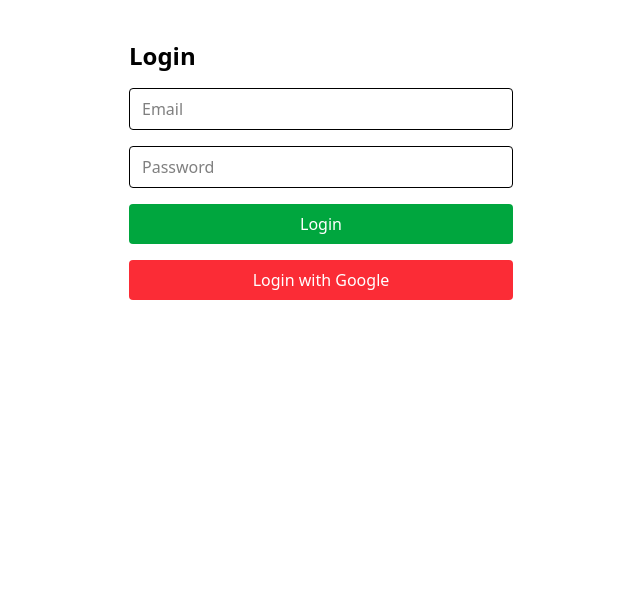
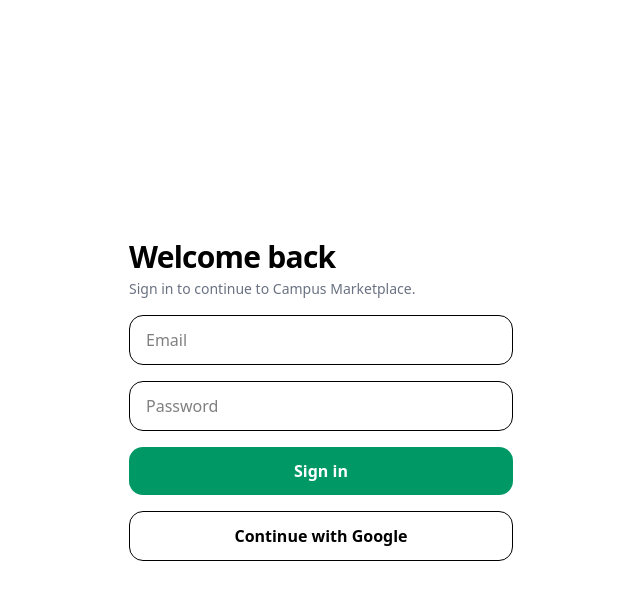
Before and after one commit to Ayray23/Student-to-student-marketplace, a Next.js app: page /auth/login in a window 1280 px wide. Shown: the top 600 px of the page, without its empty margins (319-959 px from the left). Built offline with nearby package versions, Linux system fonts and the light colour scheme; no server answers.

Commit message:
fix: harden Supabase runtime configuration and auth flow

```diff
--- a/src/app/auth/login/page.tsx
+++ b/src/app/auth/login/page.tsx
@@ -1,56 +1,92 @@
 "use client";
 
-import { useState } from "react";
+import React, { useState } from "react";
 import { createClient } from "@/utils/supabase/client";
-
-const supabase = createClient();
-
-
-import React from "react";
 
 export default function LoginPage() {
   const [email, setEmail] = useState("");
   const [password, setPassword] = useState("");
 
   const handleLogin = async () => {
-    const { error } = await supabase.auth.signInWithPassword({ email, password });
+    try {
+      const supabase = createClient();
+      const { error } = await supabase.auth.signInWithPassword({
+        email,
+        password,
+      });
+
       if (error) alert("Login failed: " + error.message);
+    } catch (error) {
+      alert(
+        error instanceof Error
+          ? error.message
+          : "Supabase is not configured."
+      );
+    }
   };
 
   const handleGoogleLogin = async () => {
-    await supabase.auth.signInWithOAuth({
+    try {
+      const supabase = createClient();
+      const redirectTo = `${window.location.origin}/auth/callback`;
+
+      const { error } = await supabase.auth.signInWithOAuth({
         provider: "google",
-      options: { redirectTo: "http://localhost:3000/auth/callback" },
+        options: { redirectTo },
       });
+
+      if (error) alert("Google login failed: " + error.message);
+    } catch (error) {
+      alert(
+        error instanceof Error
+          ? error.message
+          : "Supabase is not configured."
+      );
+    }
   };
 
   return (
-    <div className="flex flex-col gap-4 max-w-sm mx-auto mt-10">
-      <h1 className="text-2xl font-bold">Login</h1>
+    <main className="flex min-h-screen items-center justify-center px-6 py-12">
+      <div className="flex w-full max-w-sm flex-col gap-4">
+        <div>
+          <h1 className="text-3xl font-bold tracking-tight">Welcome back</h1>
+          <p className="mt-1 text-sm text-muted-foreground">
+            Sign in to continue to Campus Marketplace.
+          </p>
+        </div>
+
         <input
           type="email"
+          value={email}
           placeholder="Email"
-        className="border px-3 py-2 rounded"
+          autoComplete="email"
+          className="rounded-xl border px-4 py-3 outline-none transition focus:ring-2 focus:ring-emerald-500"
           onChange={(e) => setEmail(e.target.value)}
         />
+
         <input
           type="password"
+          value={password}
           placeholder="Password"
-        className="border px-3 py-2 rounded"
+          autoComplete="current-password"
+          className="rounded-xl border px-4 py-3 outline-none transition focus:ring-2 focus:ring-emerald-500"
           onChange={(e) => setPassword(e.target.value)}
         />
+
         <button
           onClick={handleLogin}
-        className="bg-green-600 text-white px-4 py-2 rounded"
+          className="rounded-xl bg-emerald-600 px-4 py-3 font-semibold text-white transition hover:bg-emerald-700 active:scale-[0.99]"
         >
-        Login
+          Sign in
         </button>
+
         <button
           onClick={handleGoogleLogin}
-        className="bg-red-500 text-white px-4 py-2 rounded"
+          className="rounded-xl border px-4 py-3 font-semibold transition hover:bg-muted active:scale-[0.99]"
         >
-        Login with Google
+          Continue with Google
         </button>
       </div>
+    </main>
   );
 }
```
Lines whose indentation alone changed are shown as unchanged.
